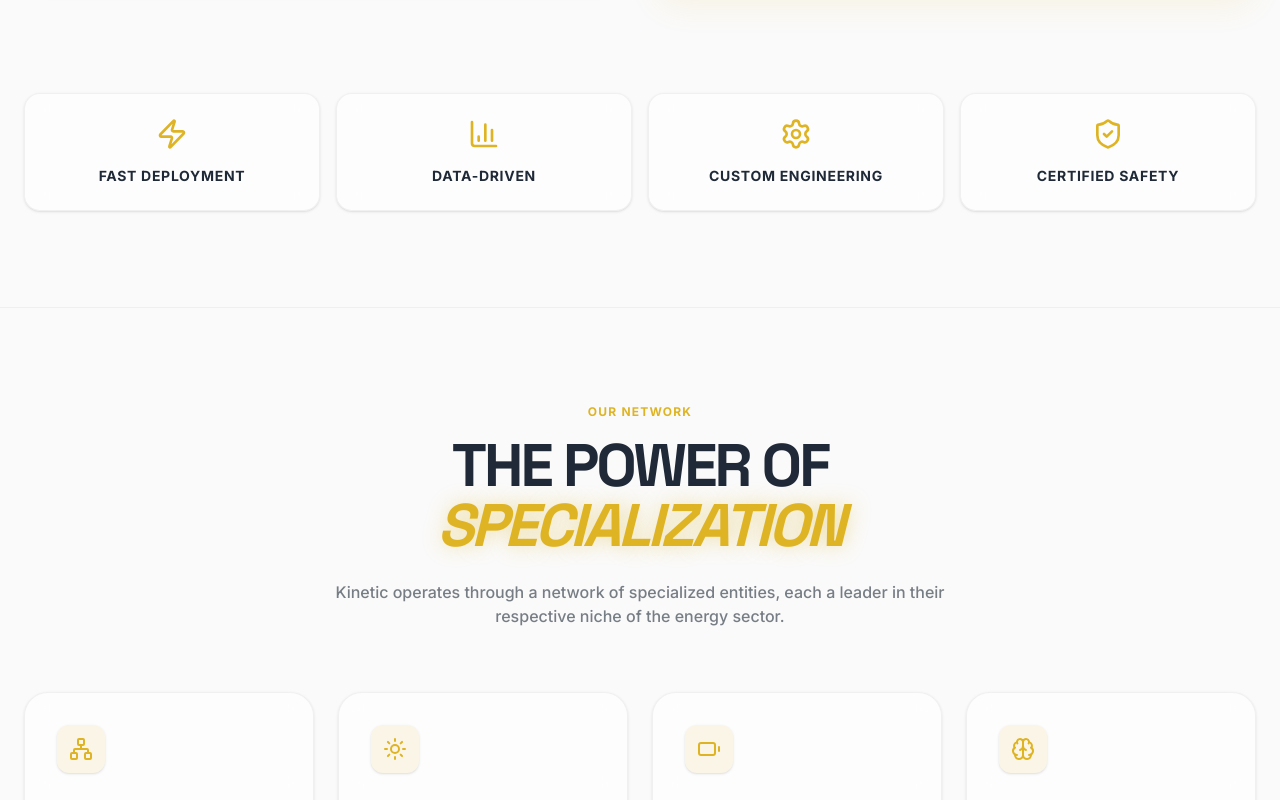
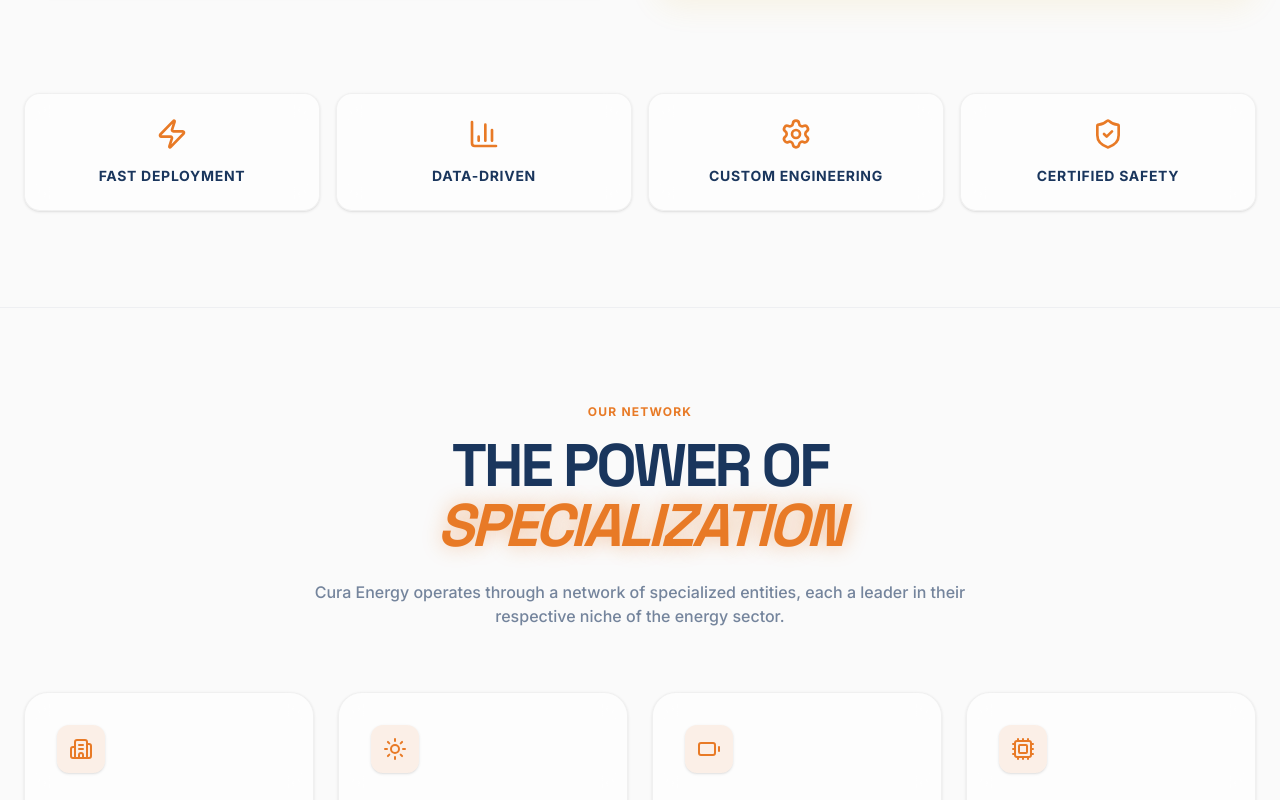
Before and after one commit to openbaariteiten/Kinetic, a React (Vite) app: page / in a window 1280 px wide. Shown: the part 2000-2800 px from the top of the page. Built offline with nearby package versions, Linux system fonts and the light colour scheme.

Commit message:
feat(rebrand): update branding to Cura Energy

```diff
--- a/index.html
+++ b/index.html
@@ -3,10 +3,10 @@
   <head>
     <meta charset="UTF-8" />
     <meta name="viewport" content="width=device-width, initial-scale=1.0" />
-    <title>Kinetic | Strategic Energy Partner</title>
+    <meta name="description" content="Cura Energy - Your Strategic Energy Partner" />
+    <title>Cura Energy | Strategic Energy Partner</title>
   </head>
   <body>
     <div id="root"></div>
     <script type="module" src="/src/main.tsx"></script>
   </body>
-</html>
--- a/src/App.tsx
+++ b/src/App.tsx
@@ -79,8 +79,8 @@
                 READY TO POWER THE <br />
                 <span className="text-kinetic glow-text italic">NEXT GENERATION?</span>
               </h2>
-              <p className="text-xl text-ink/70 max-w-2xl mx-auto mb-12">
-                Join forces with Kinetic and lead the energy transition. Whether you're an industrial giant or a homeowner, we have the strategy for you.
+              <p className="text-xl text-ink/70 mb-10 shadow-sm">
+                Join forces with Cura Energy and lead the energy transition. Whether you're an industrial giant or a homeowner, we have the strategy for you.
               </p>
               <div className="flex flex-wrap justify-center gap-6">
                 <button className="bg-kinetic text-white px-10 py-5 rounded-full font-bold text-lg hover:bg-kinetic-dark transition-all hover:scale-105 shadow-lg shadow-kinetic/20">
--- a/src/components/Footer.tsx
+++ b/src/components/Footer.tsx
@@ -1,5 +1,4 @@
 import React from 'react';
-import { Logo } from './Navbar';
 import { Linkedin, Twitter, Instagram, Mail, Phone, MapPin } from 'lucide-react';
 
 export const Footer = () => {
@@ -8,7 +7,13 @@
       <div className="max-w-7xl mx-auto px-6">
         <div className="grid grid-cols-1 md:grid-cols-2 lg:grid-cols-4 gap-12 mb-20 text-ink">
           <div className="lg:col-span-1">
-            <Logo />
+            <a href="#" className="flex items-center gap-2">
+              <img
+                src="/cura-logo.jpg"
+                alt="Cura Energy Logo"
+                className="h-10 w-auto mix-blend-multiply"
+              />
+            </a>
             <p className="mt-6 text-ink/60 leading-relaxed font-medium">
               Empowering the energy transition through strategic partnership and innovative infrastructure.
             </p>
@@ -37,7 +42,7 @@
             <ul className="space-y-4 font-medium">
               <li className="flex items-center gap-3 text-ink/60">
                 <Mail size={18} className="text-kinetic" />
-                Info@kinetic.be
+                info@cura-energy.be
               </li>
               <li className="flex items-center gap-3 text-ink/60">
                 <Phone size={18} className="text-kinetic" />
@@ -69,9 +74,9 @@
           </div>
         </div>
 
-        <div className="pt-12 border-t border-ink/10 flex flex-col md:flex-row justify-between items-center gap-6 text-xs text-ink/40 font-bold uppercase tracking-widest">
-          <div>© 2026 Kinetic. All rights reserved.</div>
-          <div className="flex gap-8">
+        <div className="border-t border-ink/10 mt-16 pt-8 flex flex-col md:flex-row items-center justify-between text-ink/40 text-sm">
+          <div>© 2026 Cura Energy. All rights reserved.</div>
+          <div className="flex gap-6 border-b-2">
             <a href="#" className="hover:text-kinetic transition-colors">Privacy Policy</a>
             <a href="#" className="hover:text-kinetic transition-colors">Terms of Service</a>
             <a href="#" className="hover:text-kinetic transition-colors">Cookie Settings</a>
--- a/src/components/Hero.tsx
+++ b/src/components/Hero.tsx
@@ -42,7 +42,7 @@
           <p className="text-xl text-ink/70 max-w-lg mb-10 leading-relaxed font-medium">
             {isPrivate
               ? "Take control of your energy future. We design and install premium home battery systems, smart EV chargers, and solar solutions tailored for modern living."
-              : "Kinetic is evolving from a traditional installer to a strategic partner in the energy transition. We empower industries and homes with sustainable infrastructure."}
+              : "Cura Energy is evolving from a traditional installer to a strategic partner in the energy transition. We empower industries and homes with sustainable infrastructure."}
           </p>
 
           <div className="flex flex-wrap gap-4">
@@ -84,7 +84,7 @@
               className="w-full h-full object-cover grayscale-0 group-hover:scale-105 transition-transform duration-700 ease-out"
               referrerPolicy="no-referrer"
             />
-            <div className="absolute inset-0 bg-gradient-to-t from-black/60 via-transparent to-transparent group-hover:from-black/70 transition-colors duration-700" />
+            <div className="absolute inset-0 bg-gradient-to-t from-ink/90 via-transparent to-transparent group-hover:from-ink transition-colors duration-700 pointer-events-none" />
 
             <div className="absolute bottom-8 left-8 right-8 bg-white/90 backdrop-blur-md p-6 rounded-2xl border border-white shadow-xl group-hover:-translate-y-2 transition-transform duration-500">
               <div className="flex items-center gap-4">
--- a/src/components/Navbar.tsx
+++ b/src/components/Navbar.tsx
@@ -28,7 +28,16 @@
   return (
     <nav className="fixed top-0 left-0 right-0 z-50 px-6 py-4">
       <div className="max-w-7xl mx-auto flex items-center justify-between glass rounded-2xl px-6 py-3">
-        <Logo />
+        {/* Logo */}
+        <div className="flex-shrink-0 flex items-center">
+          <a href="#" className="flex items-center gap-2">
+            <img
+              src="/cura-logo.jpg"
+              alt="Cura Energy Logo"
+              className="h-10 w-auto mix-blend-multiply"
+            />
+          </a>
+        </div>
 
         <div className="hidden md:flex items-center gap-8">
           {/* Audience Toggle */}
--- a/src/components/Subsidiaries.tsx
+++ b/src/components/Subsidiaries.tsx
@@ -1,6 +1,6 @@
 import React from 'react';
 import { motion } from 'motion/react';
-import { Shield, Zap, Cpu, Network, Battery, Sun, Brain } from 'lucide-react';
+import { Shield, Zap, Cpu, Network, Battery, Sun, Brain, Building2 } from 'lucide-react';
 
 const Subsidiary = ({ name, description, icon: Icon, delay }: any) => (
   <motion.div
@@ -38,33 +38,33 @@
             <span className="text-kinetic glow-text italic">SPECIALIZATION</span>
           </h2>
           <p className="text-ink/60 max-w-2xl mx-auto font-medium">
-            Kinetic operates through a network of specialized entities, each a leader in their respective niche of the energy sector.
+            Cura Energy operates through a network of specialized entities, each a leader in their respective niche of the energy sector.
           </p>
         </motion.div>
 
         <div className="grid md:grid-cols-2 lg:grid-cols-4 gap-6">
           <Subsidiary
-            name="Kinetic Infra"
-            description="Specializing in high-voltage industrial grid connections and heavy infrastructure projects."
-            icon={Network}
+            icon={Building2}
+            name="Cura Infra"
+            description="Large-scale renewable infrastructure and commercial energy systems."
             delay={0.1}
           />
           <Subsidiary
-            name="Kinetic Solar"
+            name="Cura Solar"
             description="Leading the transition with advanced solar PV systems for residential and commercial markets."
             icon={Sun}
             delay={0.2}
           />
           <Subsidiary
-            name="Kinetic Batteries"
-            description="Next-generation energy storage solutions to ensure power stability and independence."
             icon={Battery}
+            name="Cura Batteries"
+            description="Industrial-scale energy storage and grid balancing."
             delay={0.3}
           />
           <Subsidiary
-            name="Kinetic Intelligence"
-            description="AI-driven energy management systems and strategic consulting for optimal efficiency."
-            icon={Brain}
+            icon={Cpu}
+            name="Cura Intelligence"
+            description="Smart grid software and energy management systems."
             delay={0.4}
           />
         </div>
--- a/src/index.css
+++ b/src/index.css
@@ -4,10 +4,10 @@
 @theme {
   --font-sans: "Inter", ui-sans-serif, system-ui, sans-serif;
   --font-display: "Space Grotesk", sans-serif;
-  --color-kinetic: #DFB424; /* Golden yellow matching the new logo */
-  --color-kinetic-dark: #C29B1A;
-  --color-kinetic-light: #EDC94F;
-  --color-ink: #1F2937; /* Very dark charcoal for text */
+  --color-kinetic: #E87A26; /* Orange matching the new logo */
+  --color-kinetic-dark: #D45512;
+  --color-kinetic-light: #F59E27;
+  --color-ink: #1A365D; /* Navy Blue for text */
   --color-paper: #FAFAFA; /* Warm off-white for backgrounds */
 }
 
@@ -22,11 +22,11 @@
 }
 
 .glow-text {
-  text-shadow: 0 0 20px rgba(223, 180, 36, 0.4);
+  text-shadow: 0 0 20px rgba(232, 122, 38, 0.4);
 }
 
 .glow-border {
-  box-shadow: 0 0 15px rgba(223, 180, 36, 0.2);
+  box-shadow: 0 0 15px rgba(232, 122, 38, 0.2);
 }
 
 .glass {
```
Also changed, not shown: src/components/About.tsx (+7 -10 lines), public/cura-logo.jpg (added).
